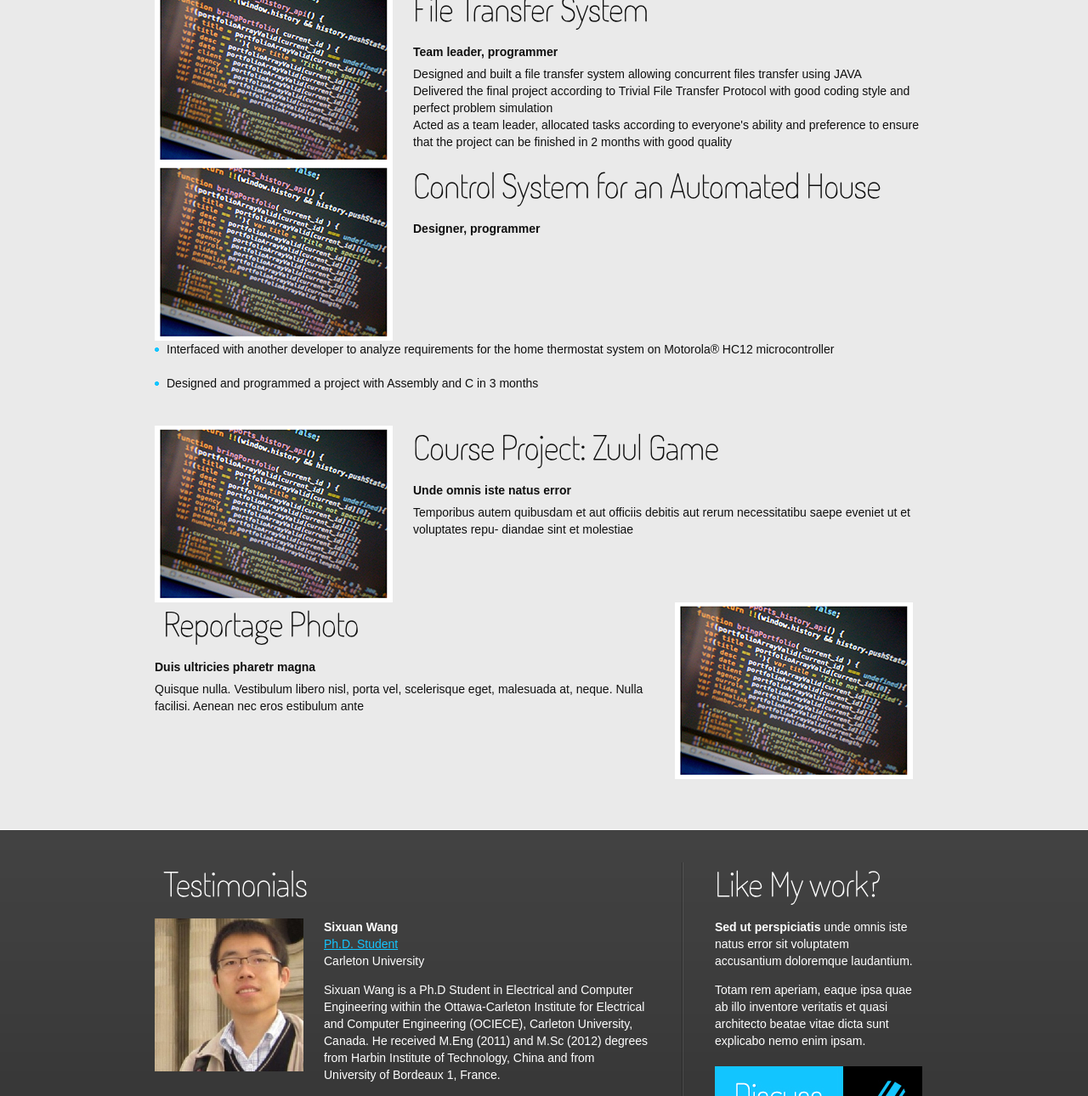
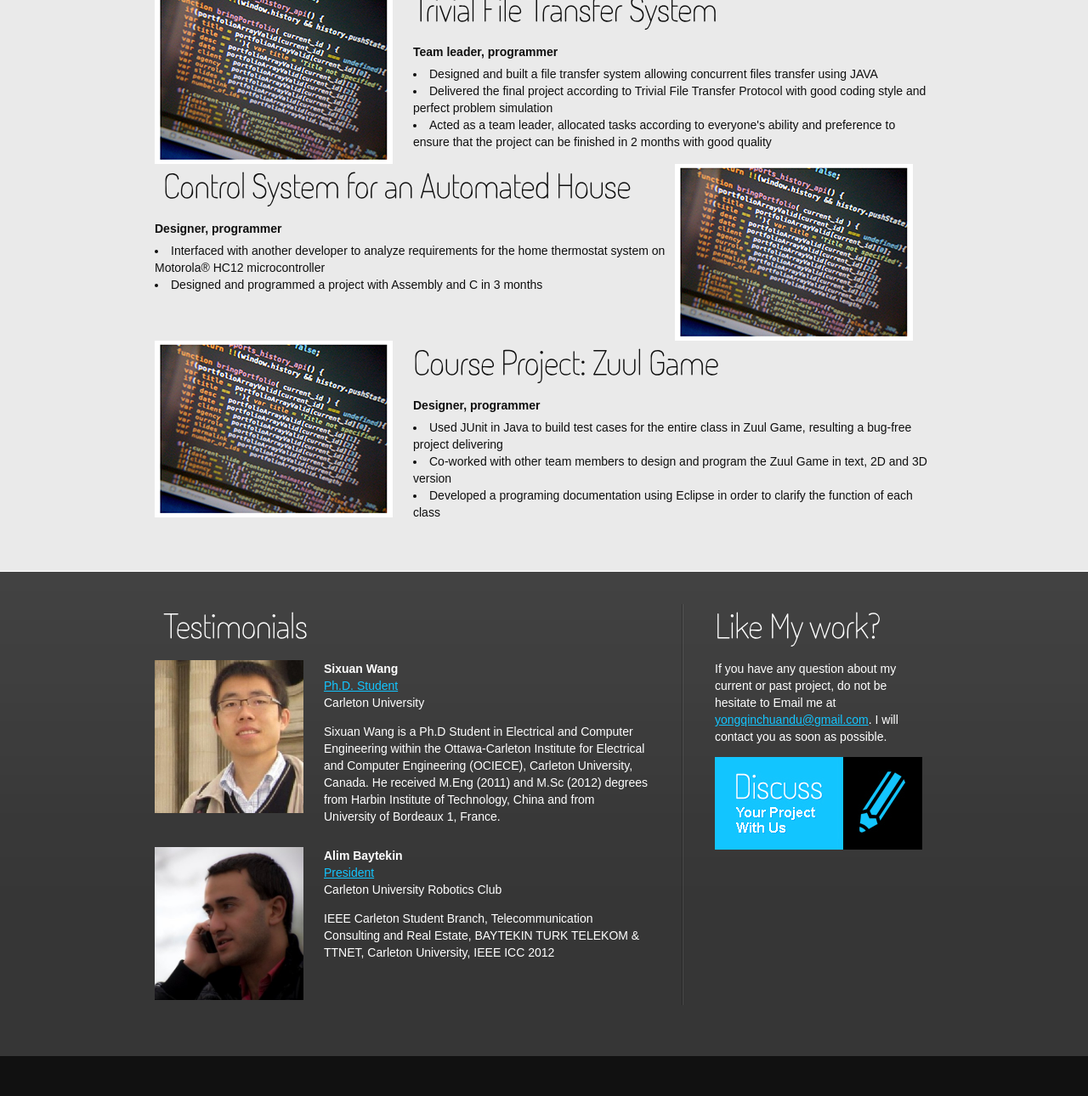
Before and after one commit to duqcyxwd/My-frist-Website, a plain HTML site: page Yongqinchuan/Resume.html in a window 1280 px wide. Shown: the part 838-2128 px from the top of the page at 85% size. Drawn offline with Linux system fonts and the light colour scheme.

Commit message:
update footer and some project content

```diff
--- a/Yongqinchuan/Resume.html
+++ b/Yongqinchuan/Resume.html
@@ -83,44 +83,37 @@
 
 						<div class="wrapper">
 							<figure class="left marg_right1"><img src="images/Project_0.png" alt=""></figure>
-							<h2>File Transfer System</h2>
+							<h2>Trivial File Transfer System</h2>
 							<p class="pad_bot2">
 								<strong>Team leader, programmer</strong>
 							</p>
-								Designed and built a file transfer system allowing concurrent files transfer using JAVA<br>
-								Delivered the final project according to Trivial File Transfer Protocol with good coding style and perfect problem simulation<br>
-								Acted as a team leader, allocated tasks according to everyone's ability and preference to ensure that the project can be finished in 2 months with good quality<br>
+							<li> Designed and built a file transfer system allowing concurrent files transfer using JAVA<br>
+							<li> Delivered the final project according to Trivial File Transfer Protocol with good coding style and perfect problem simulation<br>
+							<li> Acted as a team leader, allocated tasks according to everyone's ability and preference to ensure that the project can be finished in 2 months with good quality<br>
 						</div>
 						<div class="wrapper">
 							<div>
-								<figure class="left marg_right1"><img src="images/Project_0.png" alt=""></figure>
+								<figure class="right marg_right1"><img src="images/Project_0.png" alt=""></figure>
 							</div>
 							<h2>Control System for an Automated House	</h2>
 							<p class="pad_bot2">
 								<strong>Designer, programmer</strong>
 							</p>
-							<div class ="wrapper">
-								<ul class="list1">
-
-									<li> Interfaced with another developer to analyze requirements for the home thermostat system on Motorola® HC12 microcontroller <br>
-									<li> Designed and programmed a project with Assembly and C in 3 months
-								</ul>
-							</p>
-
+							<li> Interfaced with another developer to analyze requirements for the home thermostat system on Motorola® HC12 microcontroller <br>
+							<li> Designed and programmed a project with Assembly and C in 3 months
 						</div>
 						<div class="wrapper">
 							<figure class="left marg_right1"><img src="images/Project_0.png" alt=""></figure>
 							<h2>Course Project: Zuul Game</h2>
 							<p class="pad_bot2">
-								<strong>Unde omnis iste natus error </strong>
+								<strong>Designer, programmer</strong>
 							</p>
-							<p>
-								Temporibus autem quibusdam et aut officiis debitis aut rerum necessitatibu saepe eveniet ut et voluptates repu- diandae sint et molestiae
-
-							</p>
+							<li>Used JUnit in Java to build test cases for the entire class in Zuul Game, resulting a bug-free project delivering <br>
+							<li>Co-worked with other team members to design and program the Zuul Game in text, 2D and 3D version <br>
+							<li>Developed a programing documentation using Eclipse in order to clarify the function of each class <br>
 						</div>
 
-						<div class="wrapper">
+			<!-- 			<div class="wrapper">
 							<figure class="right marg_right1"><img src="images/Project_0.png" alt=""></figure>
 							<h2>Reportage Photo</h2>
 							<p class="pad_bot2">
@@ -128,7 +121,7 @@
 							</p>
 							Quisque nulla. Vestibulum libero nisl, porta vel, scelerisque eget, malesuada at, neque. Nulla facilisi. Aenean nec eros estibulum ante
 
-						</div>
+						</div> -->
 					</div>
 				</section>
 			</div>
@@ -174,11 +167,7 @@
 						<h2>Like My work?</h2>
 						<div class="pad">
 							<p class="pad_bot1">
-								<strong>Sed ut perspiciatis</strong>
-								unde omnis iste natus error sit voluptatem accusantium doloremque laudantium.
-							</p>
-							<p>
-								Totam rem aperiam, eaque ipsa quae ab illo inventore veritatis et quasi architecto beatae vitae dicta sunt explicabo nemo enim ipsam.
+								If you have any question about my current or past project, do not be hesitate to Email me at <a href="mailto:yongqinchuandu@gmail.com">yongqinchuandu@gmail.com</a>. I will contact you as soon as possible.
 							</p>
 							<a href="#"><img src="images/banner1.jpg" alt=""></a>
 						</div>
@@ -197,12 +186,12 @@
 			 	<!-- Website template designed by <a href="http://www.templatemonster.com/" target="_blank" rel="nofollow">www.templatemonster.com</a><br> -->
 			</span>
 			<ul id="icons">
-				<li><a href="#" class="normaltip" title="Facebook"><img src="images/icon1.png" alt=""></a></li>
-				<li><a href="#" class="normaltip" title="Delicious"><img src="images/icon2.png" alt=""></a></li>
-				<li><a href="#" class="normaltip" title="Stumble Upon"><img src="images/icon3.png" alt=""></a></li>
-				<li><a href="#" class="normaltip" title="Twitter"><img src="images/icon4.png" alt=""></a></li>
-				<li><a href="#" class="normaltip" title="Linkedin"><img src="images/icon5.png" alt=""></a></li>
-				<li><a href="#" class="normaltip" title="Reddit"><img src="images/icon6.png" alt=""></a></li>
+				<li><a href="https://www.facebook.com/yongqinchuan.du" class="normaltip" title="Facebook"><img src="images/icon1.png" alt=""></a></li>
+				<!-- <li><a href="#" class="normaltip" title="Delicious"><img src="images/icon2.png" alt=""></a></li> -->
+				<!-- <li><a href="#" class="normaltip" title="Stumble Upon"><img src="images/icon3.png" alt=""></a></li> -->
+				<li><a href="https://twitter.com/Blackbox1107" class="normaltip" title="Twitter"><img src="images/icon4.png" alt=""></a></li>
+				<li><a href="ca.linkedin.com/pub/yongqinchuan-du/46/586/374" class="normaltip" title="Linkedin"><img src="images/icon5.png" alt=""></a></li>
+				<!-- <li><a href="#" class="normaltip" title="Reddit"><img src="images/icon6.png" alt=""></a></li> -->
 			</ul>
 		</div>
 <!-- {%FOOTER_LINK} -->
```
Also changed, not shown: Yongqinchuan/About.html (+6 -6 lines), Yongqinchuan/Contact.html (+6 -6 lines), Yongqinchuan/Folio.html (+6 -6 lines), Yongqinchuan/Projects.html (+6 -6 lines), Yongqinchuan/index.html (+6 -6 lines).
